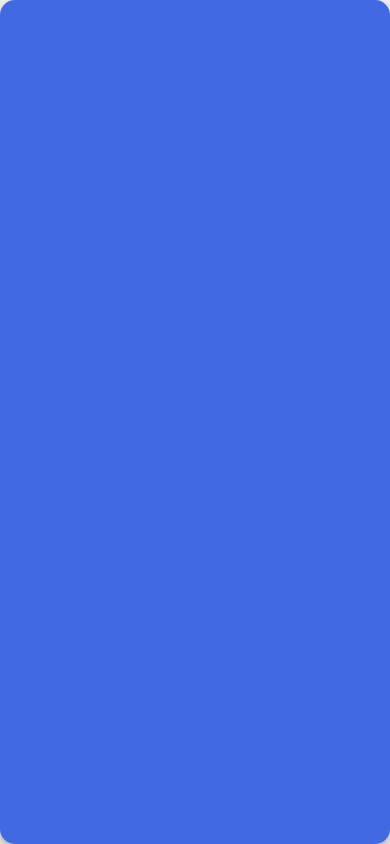
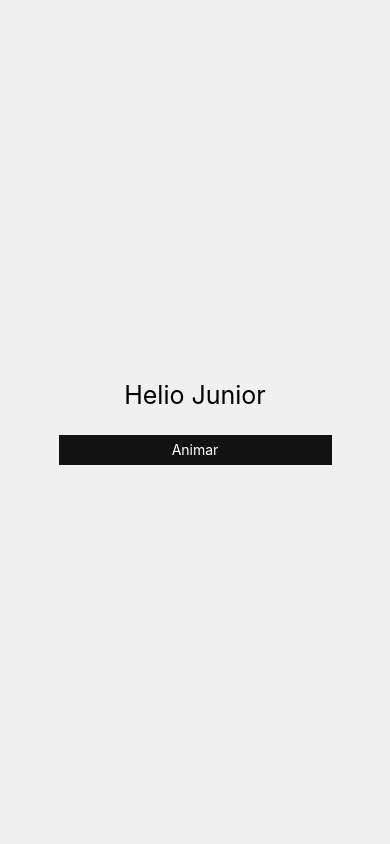
Before and after one commit to HelioJr548/SujeitoProgramador, a React Native app in the folder Avancado/my-app/: screen / in a window 390 px wide. Built offline with nearby package versions, Linux system fonts and the light colour scheme.

Commit message:
Animações: Utilizando lib Animatable

```diff
--- a/Avancado/my-app/App.js
+++ b/Avancado/my-app/App.js
@@ -1,57 +1,35 @@
-import { useEffect, useRef } from 'react';
-import { StyleSheet, Text, View, Animated } from 'react-native';
+import { useRef } from 'react';
+import { StyleSheet, Text, View, Pressable } from 'react-native';
+
+import * as Animatable from 'react-native-animatable';
+
+const ButtonAnimated = Animatable.createAnimatableComponent(Pressable);
 
 export default function App() {
-	const larAnimada = useRef(new Animated.Value(0)).current;
-	const altAnimada = useRef(new Animated.Value(50)).current;
-	const opacidadeAnimada = useRef(new Animated.Value(1)).current;
+	const buttonRef = useRef(null);
 
-	useEffect(() => {
-		Animated.sequence([
-			Animated.timing(larAnimada, {
-				toValue: 100,
-				duration: 4000,
-				useNativeDriver: false,
-			}),
-			Animated.timing(altAnimada, {
-				toValue: 100,
-				duration: 4000,
-				useNativeDriver: false,
-			}),
-		]).start(({ finished }) => {
-			alert('Animação finalizada');
-			if (finished) {
-				//boolean
-				console.log(
-					'Tanto o alert quanto o log só serão mostrados quando a animação finalizar'
-				);
-			}
-		});
-	}, []);
-
-	let porcentagemLargura = larAnimada.interpolate({
-		inputRange: [0, 100], //Entrada
-		outputRange: ['0%', '100%'], //Vai sair de 0% até 100%
-	});
-	let porcentagemAltura = altAnimada.interpolate({
-		inputRange: [50, 100], //Entrada
-		outputRange: ['5%', '100%'], //Vai sair de 0% até 100%
-	});
-
+	const handleClick = () => {
+		buttonRef.current.pulse();
+	};
 	return (
 		<View style={styles.container}>
-			<Animated.View
-				style={[
-					styles.box,
-					{
-						width: porcentagemLargura,
-						height: porcentagemAltura,
-						opacity: opacidadeAnimada,
-					},
-				]}
+			<Animatable.Text
+				style={styles.title}
+				animation="shake"
+				// iterationCount={Infinity}
+				// duration={5000}
 			>
-				{/* <Text style={styles.texto}>Carregando...</Text> */}
-			</Animated.View>
+				Helio Junior
+			</Animatable.Text>
+
+			<ButtonAnimated
+				style={styles.button}
+				animation="fadeInUp"
+				ref={buttonRef}
+				onPress={handleClick}
+			>
+				<Text style={{ color: '#FFF' }}>Animar</Text>
+			</ButtonAnimated>
 		</View>
 	);
 }
@@ -63,21 +41,15 @@ const styles = StyleSheet.create({
 		alignItems: 'center',
 		backgroundColor: '#f0f0f0',
 	},
-	box: {
-		backgroundColor: '#4169e1',
+	title: {
+		fontSize: 25,
+	},
+	button: {
+		width: '70%',
+		height: 30,
+		backgroundColor: '#121212',
 		justifyContent: 'center',
 		alignItems: 'center',
-		borderRadius: 15,
-		shadowColor: '#000',
-		shadowOffset: { width: 0, height: 4 },
-		shadowOpacity: 0.3,
-		shadowRadius: 8,
-		elevation: 8,
-	},
-	texto: {
-		textAlign: 'center',
-		fontSize: 22,
-		color: '#FFF',
-		fontWeight: 'bold',
+		marginTop: 25,
 	},
 });
--- a/Avancado/my-app/package.json
+++ b/Avancado/my-app/package.json
@@ -13,7 +13,8 @@
 		"expo": "~54.0.30",
 		"expo-status-bar": "~3.0.9",
 		"react": "19.1.0",
-		"react-native": "0.81.5"
+		"react-native": "0.81.5",
+		"react-native-animatable": "^1.4.0"
 	},
 	"private": true
 }
```
Also changed, not shown: 1 other file (tests, documents, lock files or other folders).
